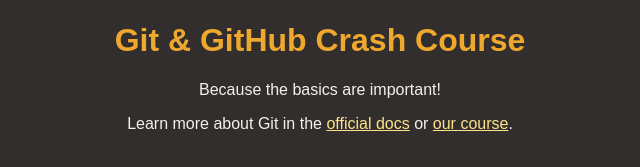
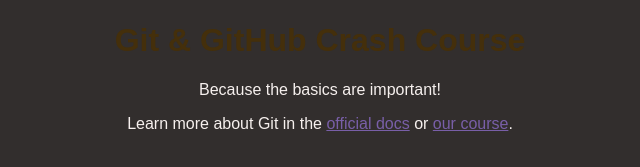
Before and after one commit to sofia-sunshine/web, a plain HTML site: page index.html in a window 1280 px wide. Shown: the part 147-314 px from the top of the page, without its empty margins (320-960 px from the left). Drawn offline with Linux system fonts and the light colour scheme.

Commit message:
changed the h1 and a color

```diff
--- a/styles.css
+++ b/styles.css
@@ -17,9 +17,9 @@
   }
 
   h1 {
-    color: #efa82e;
+    color: #442f0b;
   }
 
   a {
-    color: #fee389;
+    color: #795fa8;
   }
```
